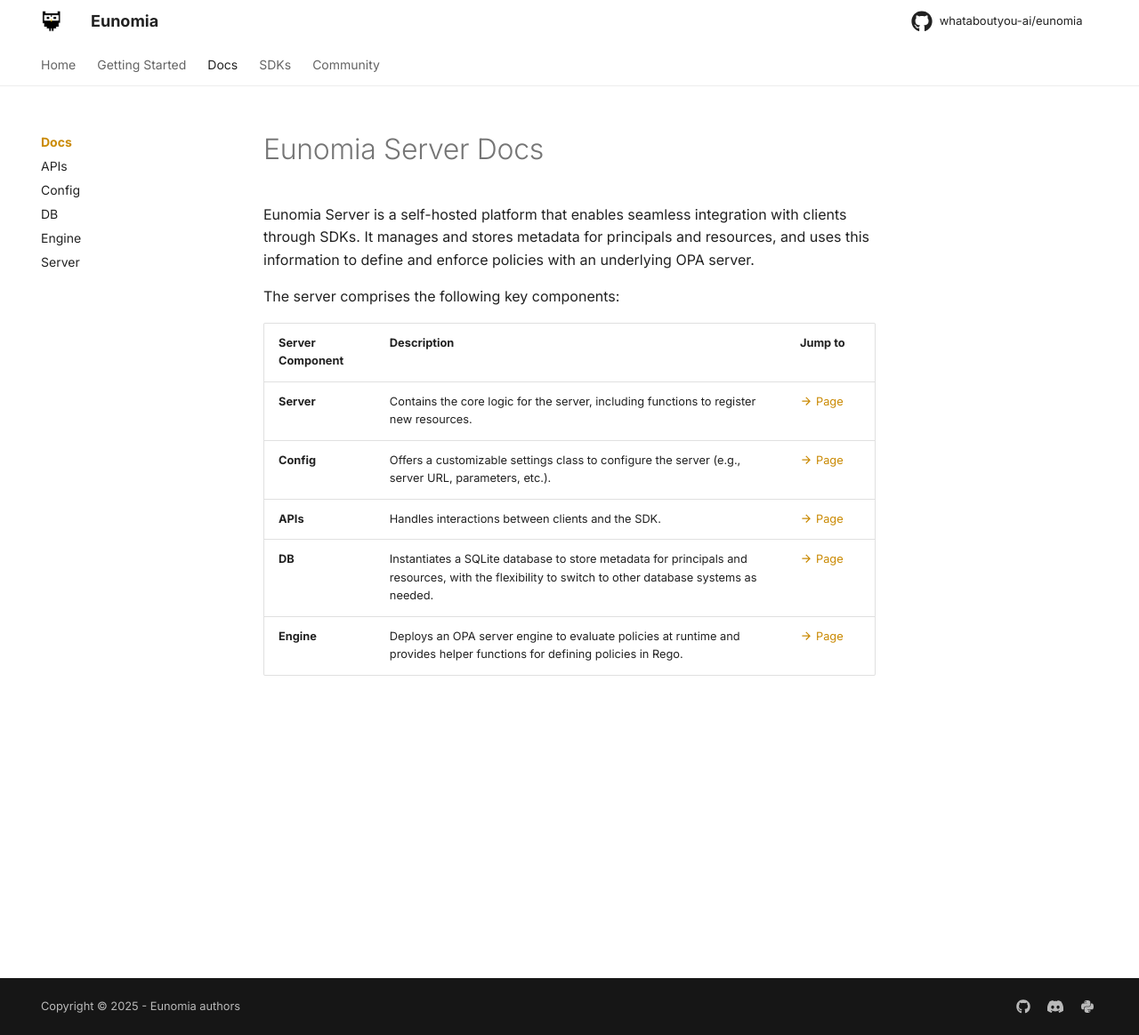
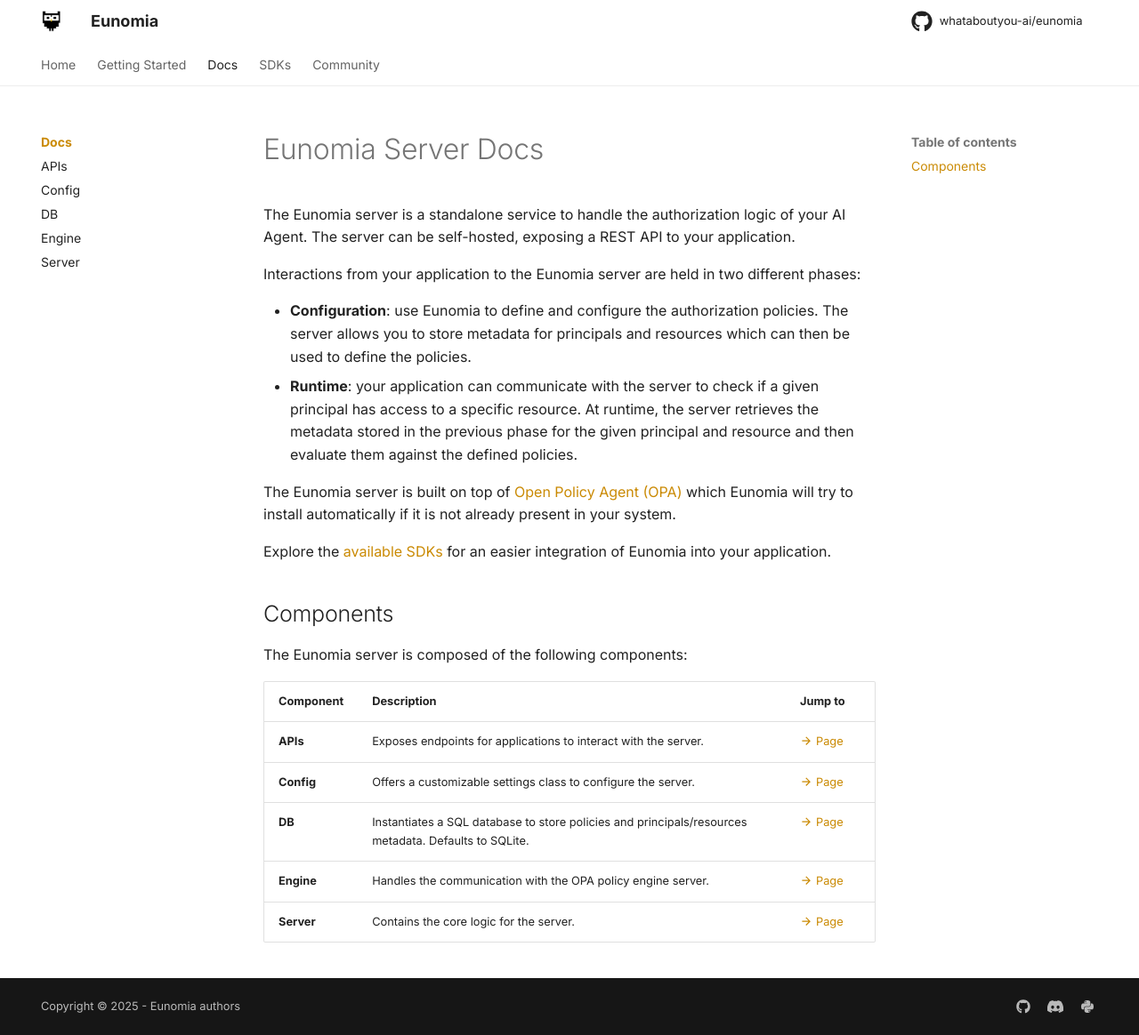
Before and after one commit to whataboutyou-ai/eunomia, an MkDocs documentation site: the page built from docs/server/index.md, in a window 1280 px wide and 1164 px high. Shown: the whole window at 89% size. Built offline with MkDocs 1.6.1 and Material for MkDocs 9.7.7, drawn with Linux system fonts in a browser that asks for light colours; comment, search, counter and statistics services are not loaded.

Commit message:
Revised Eunomia server docs

```diff
--- a/docs/server/index.md
+++ b/docs/server/index.md
@@ -2,14 +2,27 @@
 title: Eunomia Server Docs
 ---
 
-Eunomia Server is a self-hosted platform that enables seamless integration with clients through SDKs. It manages and stores metadata for principals and resources, and uses this information to define and enforce policies with an underlying OPA server.
+The Eunomia server is a standalone service to handle the authorization logic of your AI Agent. The server can be self-hosted, exposing a REST API to your application.
 
-The server comprises the following key components:
+Interactions from your application to the Eunomia server are held in two different phases:
 
-| Server Component | Description                                                                                                                                                  | Jump to                                      |
-|------------------|--------------------------------------------------------------------------------------------------------------------------------------------------------------|----------------------------------------------|
-| **Server**     | Contains the core logic for the server, including functions to register new resources.                                                                       | [:material-arrow-right: Page](server.md)      |
-| **Config**     | Offers a customizable settings class to configure the server (e.g., server URL, parameters, etc.).                                                            | [:material-arrow-right: Page](config.md)   |
-| **APIs**       | Handles interactions between clients and the SDK.                                                                                                           | [:material-arrow-right: Page](apis.md)   |
-| **DB**         | Instantiates a SQLite database to store metadata for principals and resources, with the flexibility to switch to other database systems as needed.          | [:material-arrow-right: Page](db.md)      |
-| **Engine**     | Deploys an OPA server engine to evaluate policies at runtime and provides helper functions for defining policies in Rego.                                       | [:material-arrow-right: Page](engine.md)   |
+- **Configuration**: use Eunomia to define and configure the authorization policies. The server allows you to store metadata for principals and resources which can then be used to define the policies.
+- **Runtime**: your application can communicate with the server to check if a given principal has access to a specific resource. At runtime, the server retrieves the metadata stored in the previous phase for the given principal and resource and then evaluate them against the defined policies.
+
+The Eunomia server is built on top of [Open Policy Agent (OPA)][opa-website] which Eunomia will try to install automatically if it is not already present in your system.
+
+Explore the [available SDKs](../sdks/index.md#available-sdks) for an easier integration of Eunomia into your application.
+
+## Components
+
+The Eunomia server is composed of the following components:
+
+| Component  | Description                                                                                          | Jump to                                  |
+| ---------- | ---------------------------------------------------------------------------------------------------- | ---------------------------------------- |
+| **APIs**   | Exposes endpoints for applications to interact with the server.                                      | [:material-arrow-right: Page](apis.md)   |
+| **Config** | Offers a customizable settings class to configure the server.                                        | [:material-arrow-right: Page](config.md) |
+| **DB**     | Instantiates a SQL database to store policies and principals/resources metadata. Defaults to SQLite. | [:material-arrow-right: Page](db.md)     |
+| **Engine** | Handles the communication with the OPA policy engine server.                                         | [:material-arrow-right: Page](engine.md) |
+| **Server** | Contains the core logic for the server.                                                              | [:material-arrow-right: Page](server.md) |
+
+[opa-website]: https://www.openpolicyagent.org/
```
Also changed, not shown: docs/server/apis.md (+0 -4 lines), docs/server/config.md (+0 -4 lines), docs/server/db.md (+0 -4 lines), docs/server/engine.md (+0 -4 lines), docs/server/server.md (+0 -4 lines).
